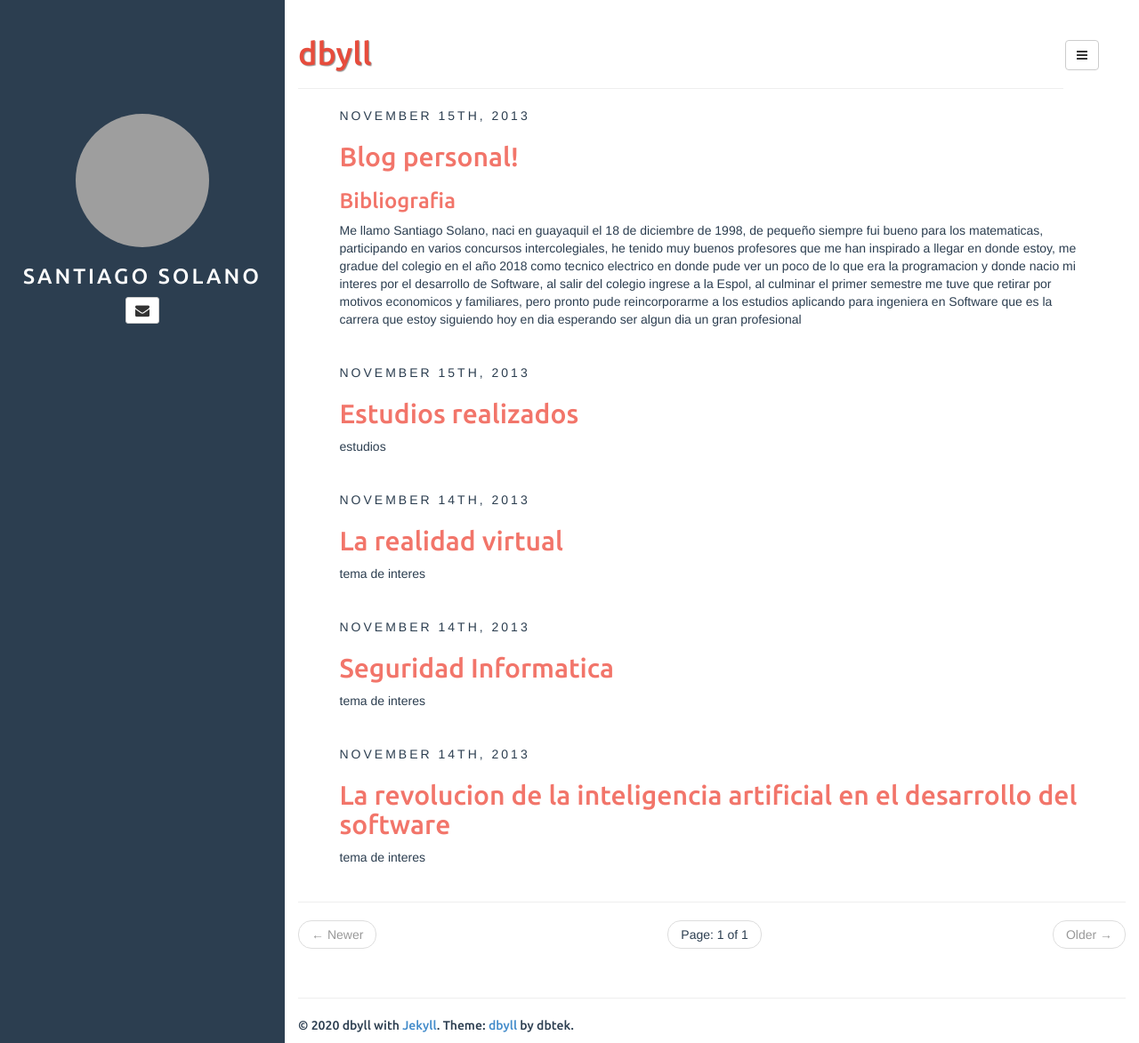
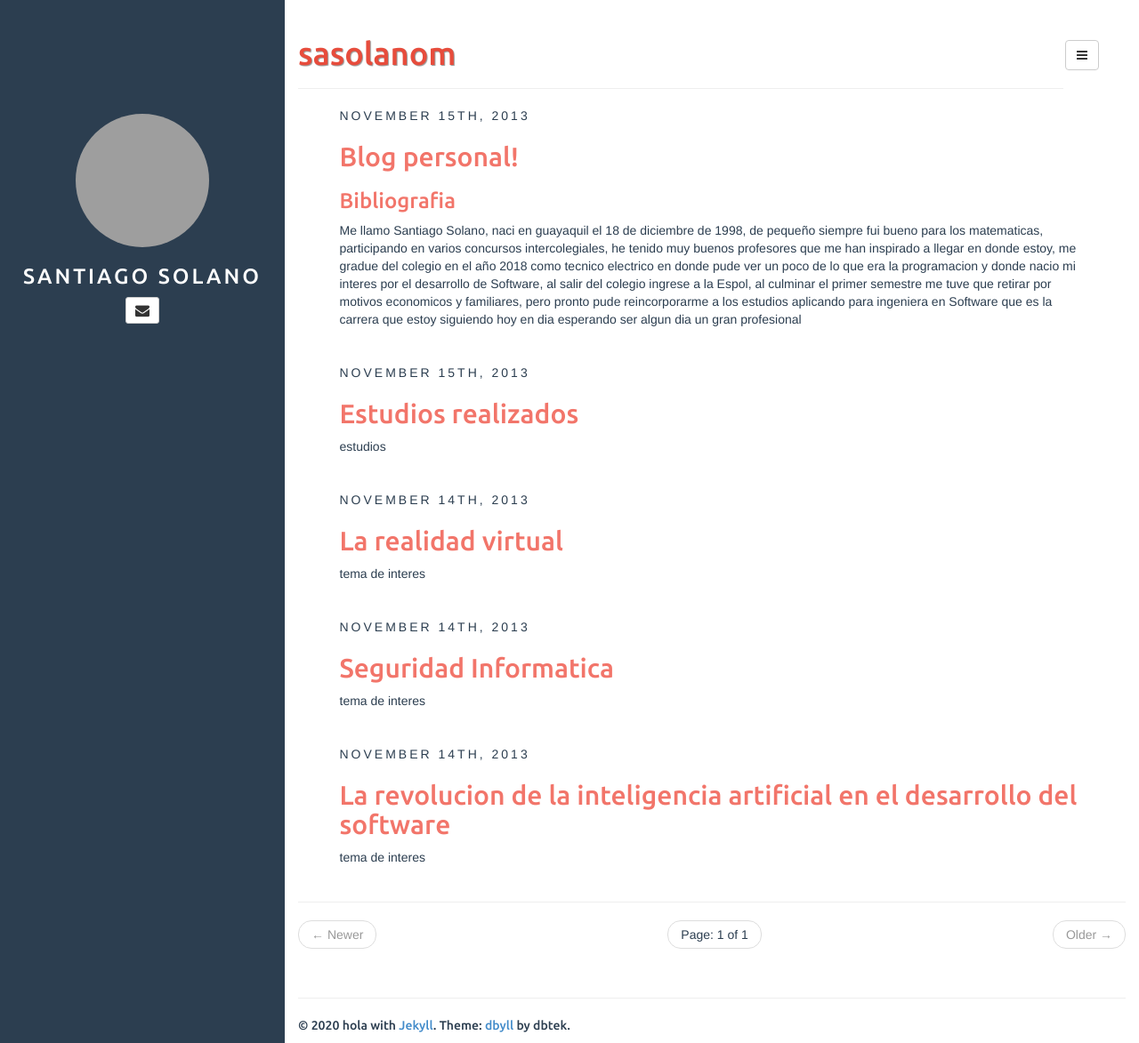
Before and after one commit to sasolanom/sasolanom.github.io, a Jekyll site: the page built from index.html, in a window 1280 px wide and 1173 px high. Shown: the whole window at 89% size. Built offline with Jekyll 4.4.1, drawn with Linux system fonts in a browser that asks for light colours; the list of posts is cut into pages by our own code; grey boxes are pictures that could not be loaded.

Commit message:
Update _config.yml

```diff
--- a/_config.yml
+++ b/_config.yml
@@ -14,11 +14,11 @@ defaults:
     scope:
       path: "" # empty string for all files
     values:
-      title: dbyll
+      title: sasolanom
 
 description: Stylish Jekyll Theme
 author:
-  name: dbyll
+  name: hola
   email: sasolanom18@hotmail.com
   email_md5: 726351295ec82e145928582f595aa3aa
 
```
